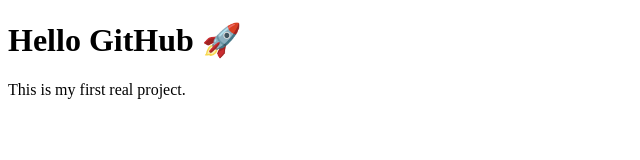
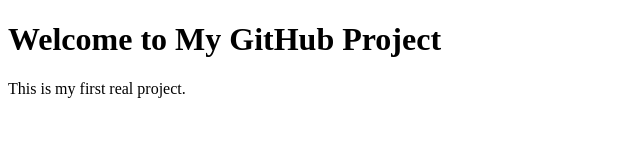
Before and after one commit to MohamedAush/learning-project, a plain HTML site: page index.html in a window 1280 px wide. Shown: the whole page, without its empty margins (0-640 px from the left). Drawn offline with Linux system fonts and the light colour scheme.

Commit message:
Updated homepage heading

```diff
--- a/index.html
+++ b/index.html
@@ -4,7 +4,7 @@
   <title>My First GitHub Project</title>
 </head>
 <body>
-  <h1>Hello GitHub 🚀</h1>
+  <h1>Welcome to My GitHub Project</h1>
   <p>This is my first real project.</p>
 </body>
 </html>
```
